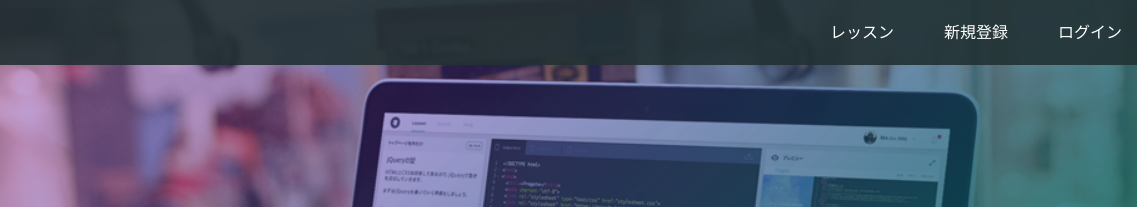
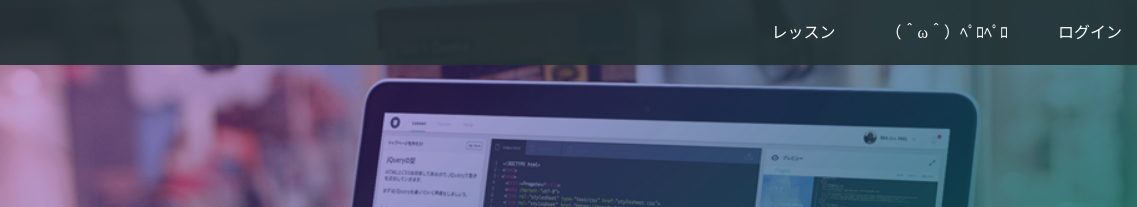
Before and after one commit to nayamanj/test1, a plain HTML site: page index.html in a window 1280 px wide. Shown: the top 207 px of the page, 143-1280 px from the left. Drawn offline with Linux system fonts and the light colour scheme.

Commit message:
Update index.html

```diff
--- a/index.html
+++ b/index.html
@@ -16,7 +16,7 @@
       <span class="fa fa-bars menu-icon"></span>
       <div class="header-right">
         <a href="#">レッスン</a>
-        <a href="#">新規登録</a>
+        <a href="#">（＾ω＾）ﾍﾟﾛﾍﾟﾛ</a>
         <a href="#" class="login">ログイン</a>
       </div>
     </div>
```
